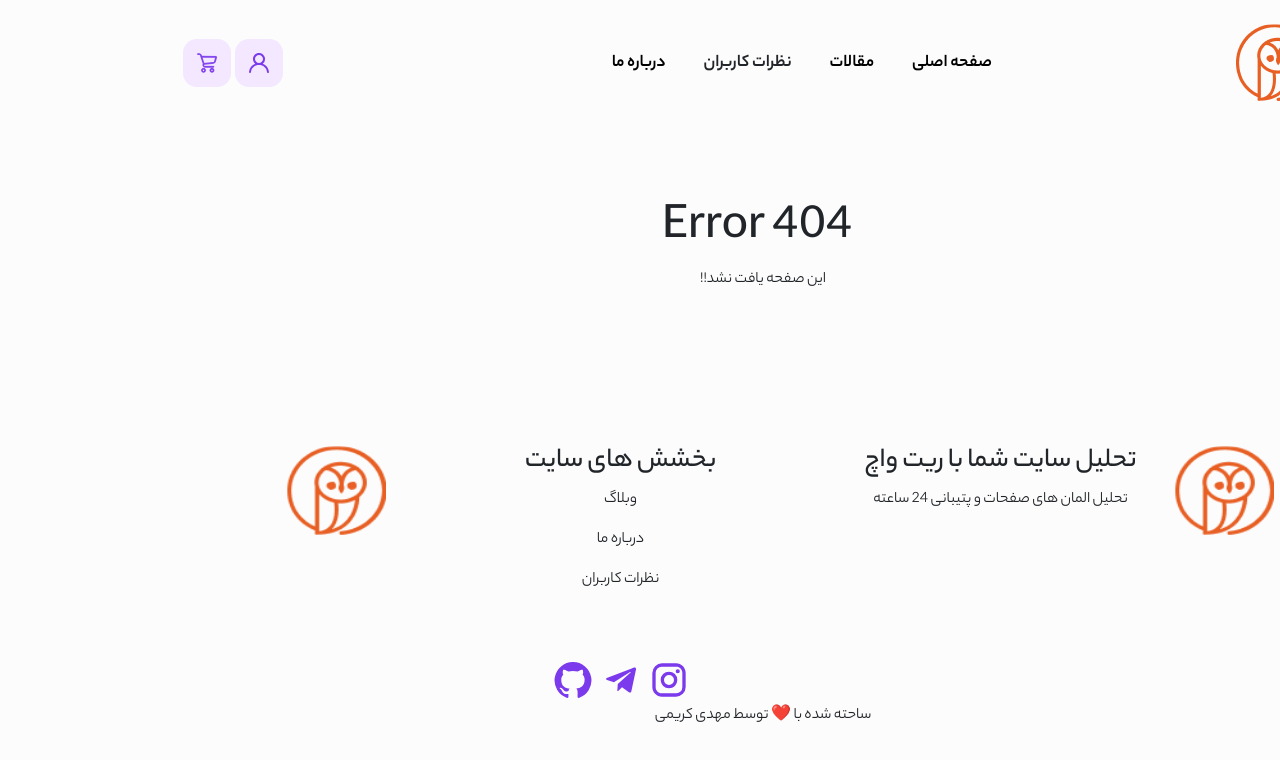
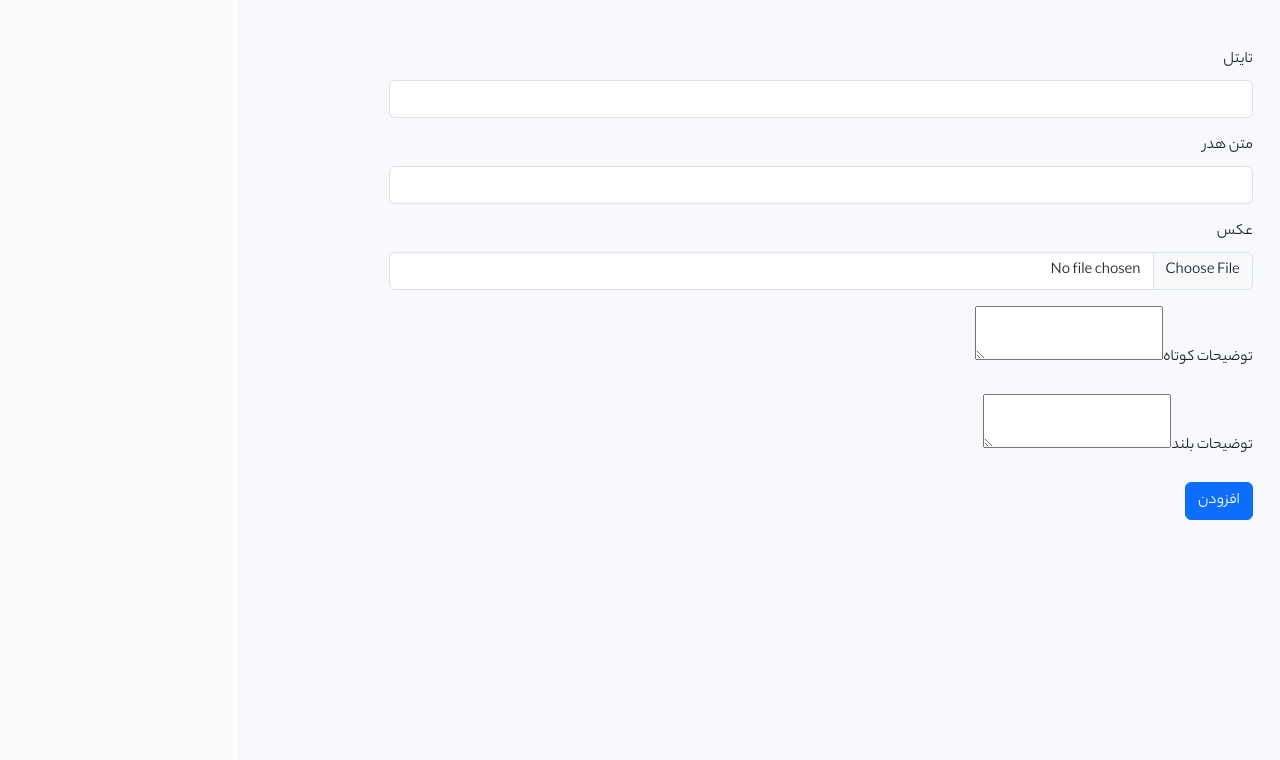
Before and after one commit to mahdi1280/serp-fronts, a Next.js app: page /admin/addOrUpdateBlog in a window 1280 px wide. Before the commit this address had no page. Shown: the top 760 px of the page. Built offline with nearby package versions, Linux system fonts and the light colour scheme.

Commit message:
add blog in site

```diff
--- a/components/Sidebar/sidebar.js
+++ b/components/Sidebar/sidebar.js
@@ -2,7 +2,7 @@ import style from "@/components/MainDashboard/style.module.css";
 
 export default function Sidebar(){
     return <>
-        <div className="col-2">
+        <div className="col-2 d-none d-lg-flex">
             <div className={style.sidebar}>
                 <ul>
                     <li>داشبود</li>
--- /dev/null
+++ b/pages/admin/addOrUpdateBlog/index.js
@@ -0,0 +1,55 @@
+import MainDashboard from "@/components/MainDashboard";
+import {useState} from "react";
+import axios from "axios";
+import {MY_URL} from "@/pages/http";
+
+export default function addOrUpdateBlog() {
+
+    const [title,setTitle] = useState('');
+    const [h1Text,setH1Text] = useState('');
+    const [shortDescription,setShortDescription] = useState('');
+    const [description,setDescription] = useState('');
+    const [image,setImage] = useState();
+
+    function add(){
+        let bodyFormData = new FormData();
+        bodyFormData.append('image', image);
+        bodyFormData.append('h1Text', h1Text);
+        bodyFormData.append('title', title);
+        bodyFormData.append('shortDescription', shortDescription);
+        bodyFormData.append('description', description);
+        axios.post(MY_URL + "blogs", bodyFormData)
+            .then(response=>response.data)
+            .then(response=>{
+                alert(1);
+            }).catch(response=>console.log(response));
+    }
+
+    return <>
+        <MainDashboard child={
+            <div className={"p-5"}>
+                    <div className="mb-3">
+                        <label htmlFor="exampleInputEmail1" className="form-label">تایتل</label>
+                        <input onChange={e=>setTitle(e.target.value)} type="text" className="form-control" id="exampleInputEmail1" aria-describedby="emailHelp"/>
+                    </div>
+                    <div className="mb-3">
+                        <label htmlFor="exampleInputEmail1" className="form-label">متن هدر</label>
+                        <input onChange={e=>setH1Text(e.target.value)} type="text" className="form-control" id="exampleInputEmail1" aria-describedby="emailHelp"/>
+                    </div>
+                    <div className="mb-3">
+                        <label htmlFor="exampleInputPassword1" className="form-label">عکس</label>
+                        <input onChange={e=>setImage(e.target.files[0])} type="file" className="form-control" id="exampleInputPassword1"/>
+                    </div>
+                    <div className="mb-3">
+                        <label htmlFor="exampleInputPassword1" className="form-label">توضیحات کوتاه</label>
+                        <textarea onChange={e=>setShortDescription(e.target.value)}></textarea>
+                    </div>
+                    <div className="mb-3">
+                        <label htmlFor="exampleInputPassword1" className="form-label">توضیحات بلند</label>
+                        <textarea onChange={e=>setDescription(e.target.value)}></textarea>
+                    </div>
+                    <button type="button" onClick={()=>add()} className="btn btn-primary">افزودن</button>
+            </div>
+        }/>
+    </>
+}
```
Also changed, not shown: pages/admin/ticket/index.js (+26 -11 lines), pages/admin/ticket/style.module.css (+8 -0 lines), pages/admin/addOrUpdateBlog/style.module.css (added).
